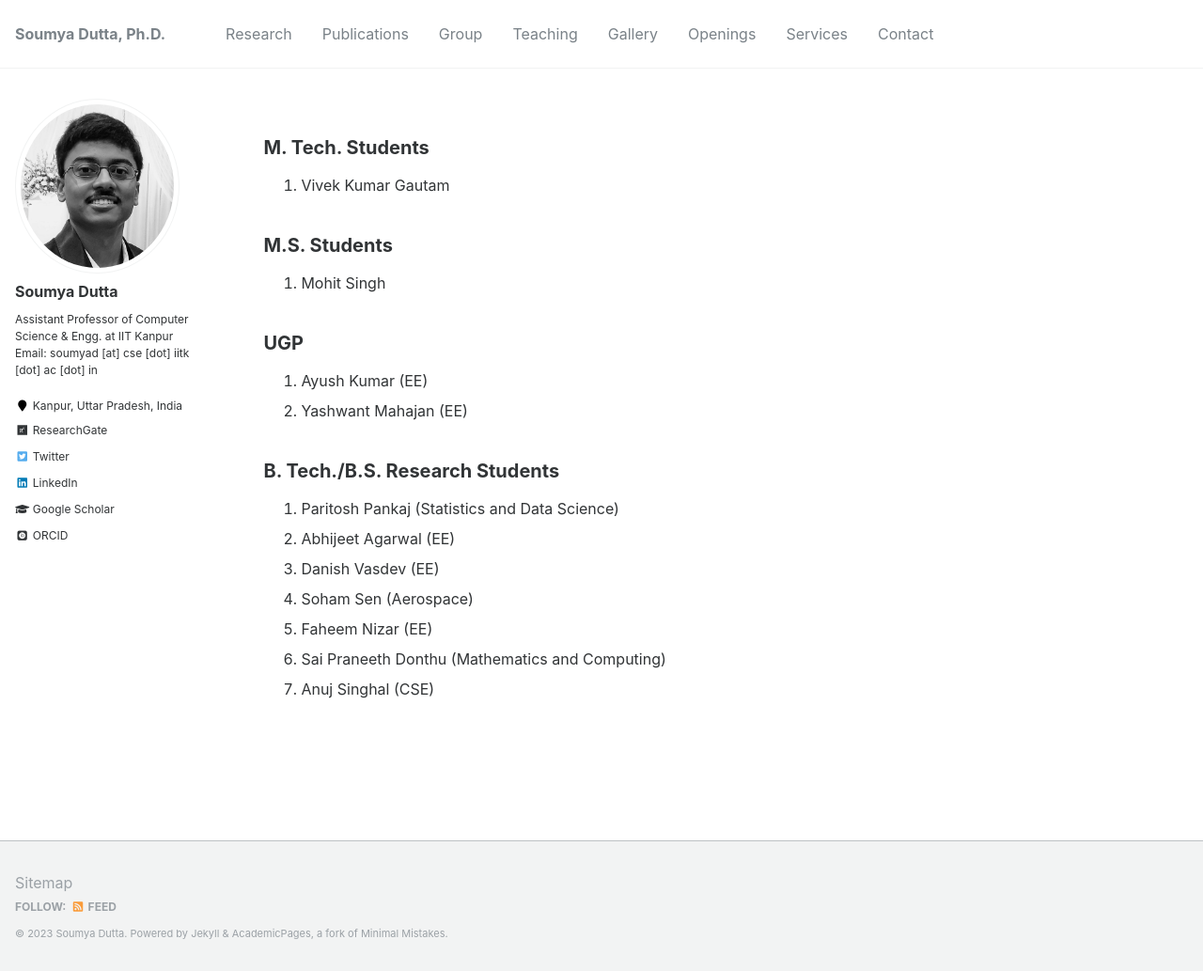
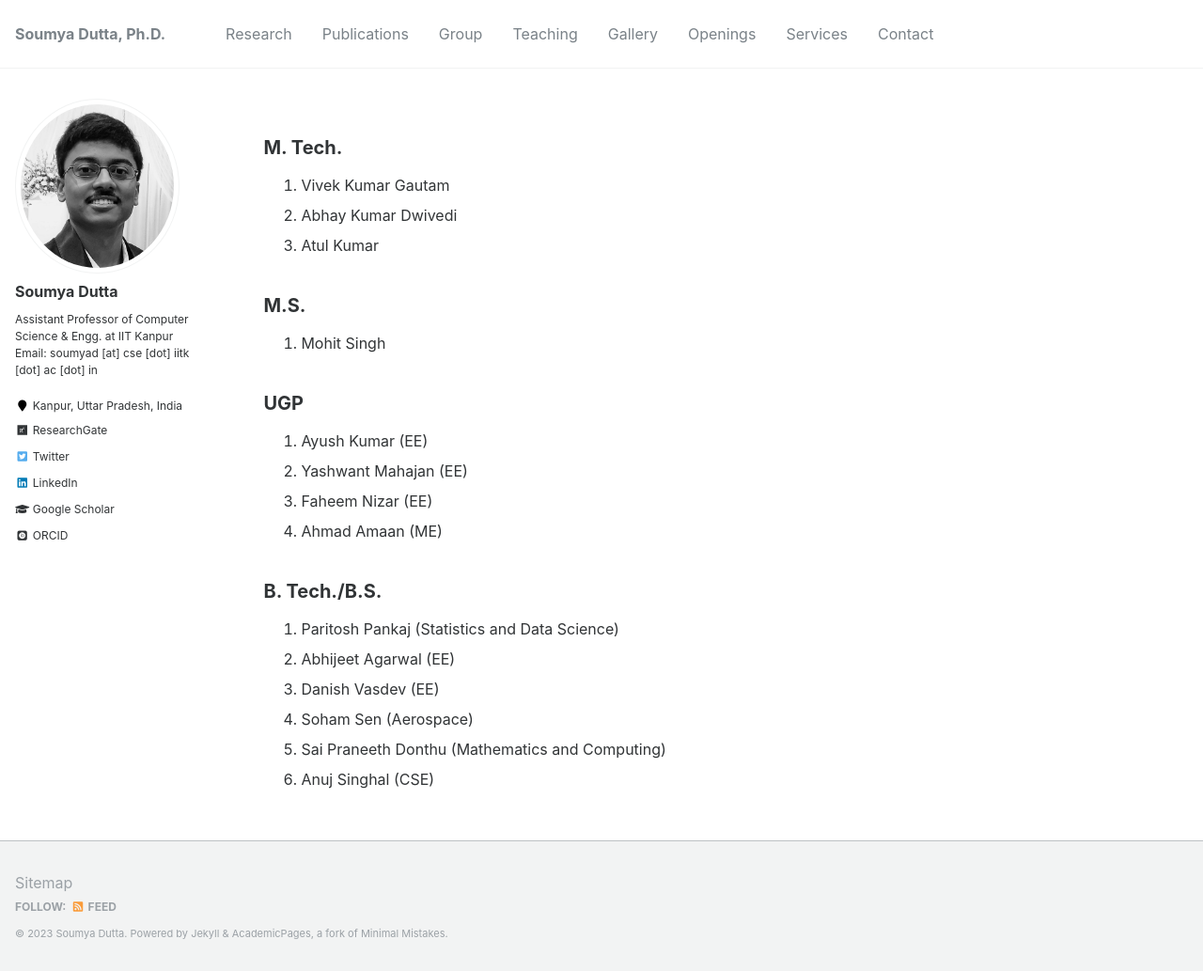
Before and after one commit to soumyadutta-cse/soumyadutta-cse.github.io, a Jekyll site: the page built from _pages/group.md, in a window 1280 px wide and 1033 px high. Shown: the whole window at 94% size. Built offline with Jekyll 4.4.1, drawn with Linux system fonts in a browser that asks for light colours; some web fonts are replaced.

Commit message:
update with new info

```diff
--- a/_pages/group.md
+++ b/_pages/group.md
@@ -6,21 +6,24 @@ author_profile: true
 ---
 
 
-## M. Tech. Students
+## M. Tech.
 1. Vivek Kumar Gautam
+2. Abhay Kumar Dwivedi
+3. Atul Kumar
 
-## M.S. Students
+## M.S.
 1. Mohit Singh
 
 ## UGP
 1. Ayush Kumar (EE)
 2. Yashwant Mahajan (EE)
+3. Faheem Nizar (EE)
+4. Ahmad Amaan (ME)
 
-## B. Tech./B.S. Research Students
+## B. Tech./B.S.
 1. Paritosh Pankaj (Statistics and Data Science)
 2. Abhijeet Agarwal (EE)
 3. Danish Vasdev (EE)
 4. Soham Sen (Aerospace)
-5. Faheem Nizar (EE)
-6. Sai Praneeth Donthu (Mathematics and Computing)
-7. Anuj Singhal (CSE)
+5. Sai Praneeth Donthu (Mathematics and Computing)
+6. Anuj Singhal (CSE)
```
Also changed, not shown: _pages/about.md (+1 -1 lines), _pages/openings.md (+3 -3 lines).
